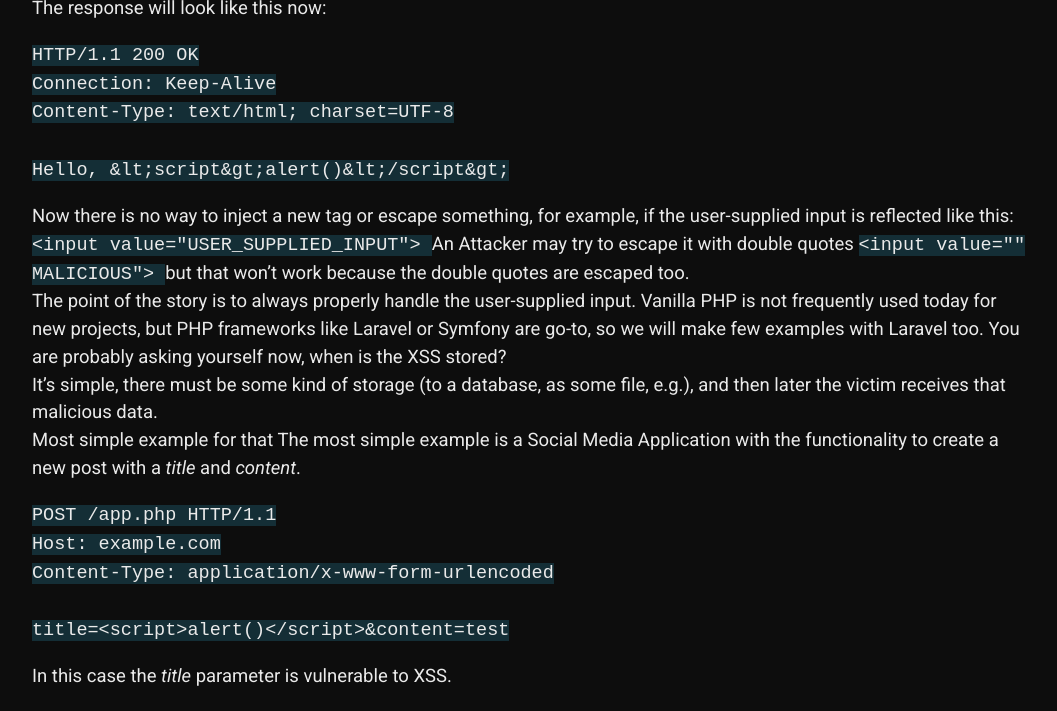
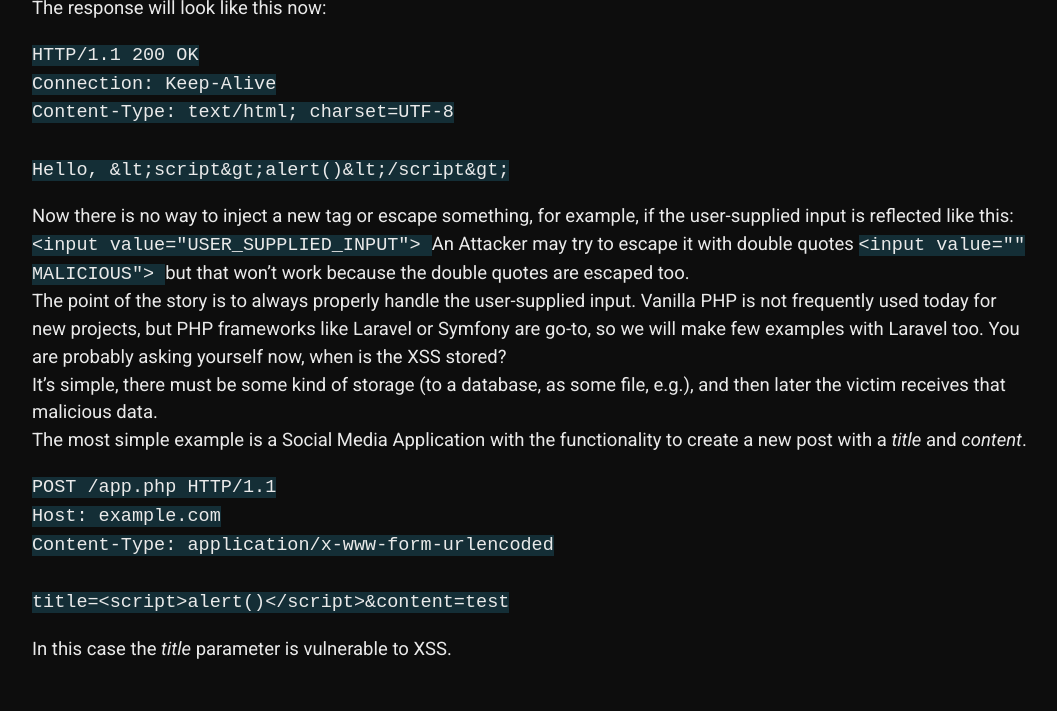
Before and after one commit to 20kilograma/blog, a Jekyll site: the page built from php-sec.md, in a window 1280 px wide and 900 px high, scrolled down 2954 px, cut to the strip 189-900 px from the top of the window. Shown: the whole strip, without its empty margins (108-1165 px from the left). Built offline with Jekyll 4.4.1, drawn with Linux system fonts in a browser that asks for light colours; some web fonts are replaced; our own code applies the rules of GitHub Pages for plain Markdown files; after the commit the page ends 3826 px from its top, so only the background shows below that.

Commit message:
Update php-sec.md

```diff
--- a/php-sec.md
+++ b/php-sec.md
@@ -76,7 +76,7 @@ An Attacker may try to escape it with double quotes
 </code>
 but that won't work because the double quotes are escaped too. <br>
 The point of the story is to always properly handle the user-supplied input. Vanilla PHP is not frequently used today for new projects, but PHP frameworks like Laravel or Symfony are go-to, so we will make few examples with Laravel too. You are probably asking yourself now, when is the XSS stored? <br>
-It's simple, there must be some kind of storage (to a database, as some file, e.g.), and then later the victim receives that malicious data. <br>Most simple example for that
+It's simple, there must be some kind of storage (to a database, as some file, e.g.), and then later the victim receives that malicious data. <br>
 The most simple example is a Social Media Application with the functionality to create a new post with a <i>title</i> and <i>content</i>.
 
 <code>POST /app.php HTTP/1.1<br>
```
